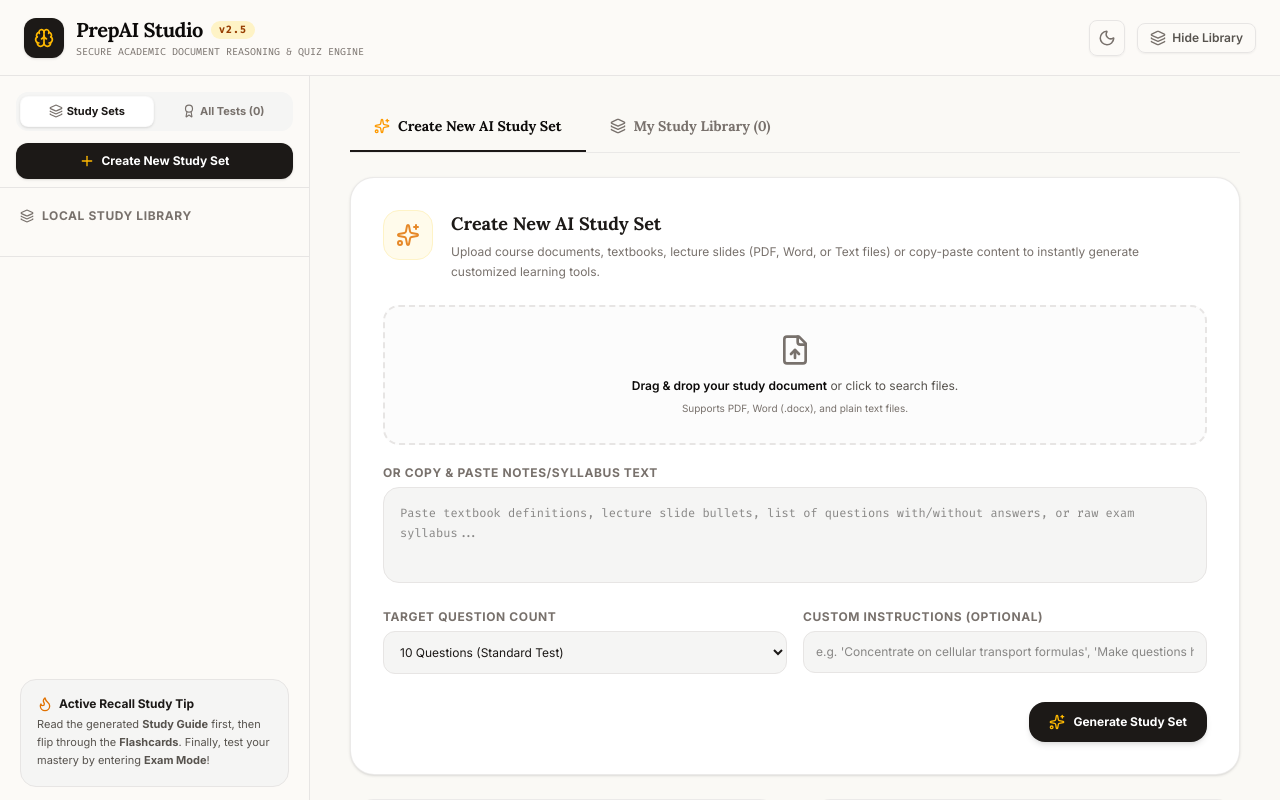
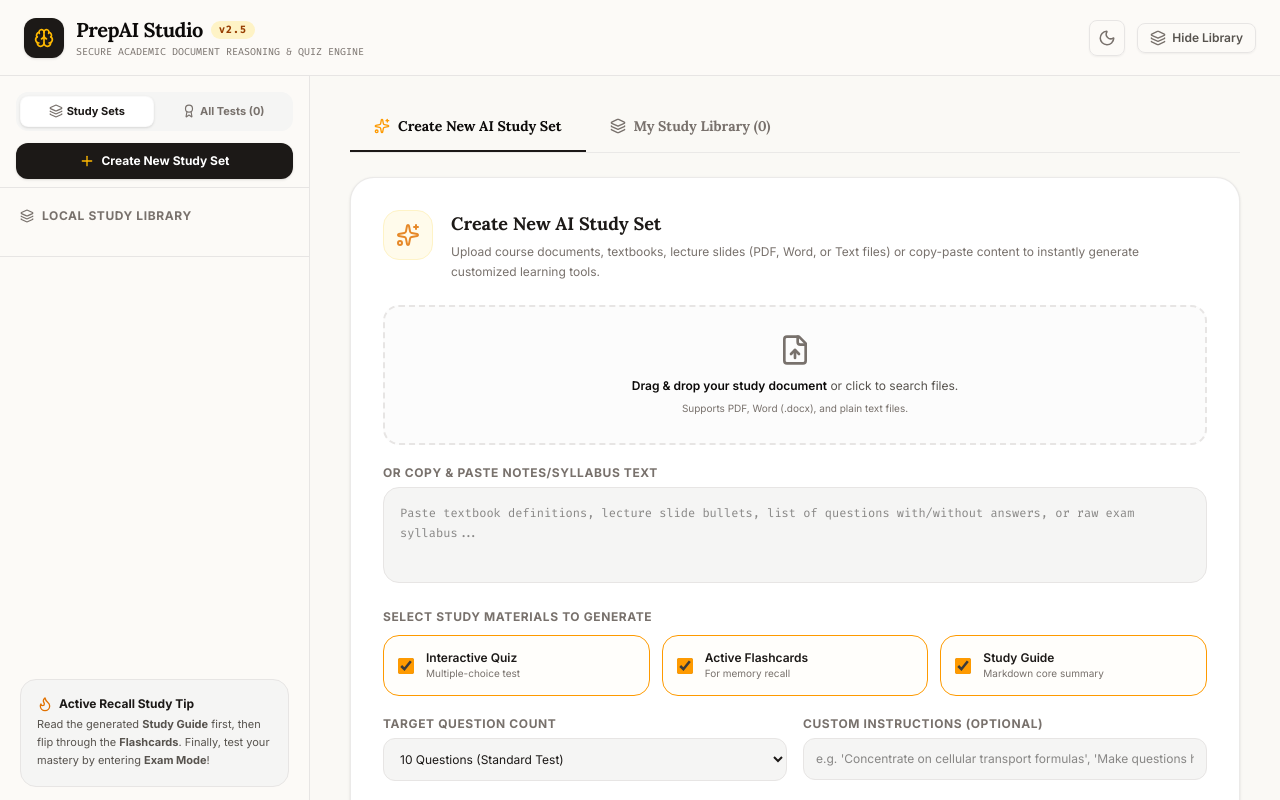
Before and after one commit to MinhFresher/AiQuizGenerator, a React (Vite) app: page / in a window 1280 px wide. Shown: the top 800 px of the page. Built offline with nearby package versions, Linux system fonts and the light colour scheme.

Commit message:
feat: add selective generation options for study materials
Implement UI toggles to allow users to selectively generate quizzes, flashcards, or study guides. Added validation to ensure at least one material type is selected and handled empty state rendering for excluded components.

```diff
--- a/src/App.tsx
+++ b/src/App.tsx
@@ -27,6 +27,11 @@ export default function App() {
   const [customInstructions, setCustomInstructions] = useState('');
   const [generationCount, setGenerationCount] = useState<number | string>(10);
   const [dragActive, setDragActive] = useState(false);
+
+  // Generation Options for performance & cost optimization
+  const [includeQuiz, setIncludeQuiz] = useState(true);
+  const [includeFlashcards, setIncludeFlashcards] = useState(true);
+  const [includeStudyGuide, setIncludeStudyGuide] = useState(true);
 
   // Active Test interface states
   const [testMode, setTestMode] = useState<'practice' | 'exam'>('practice');
@@ -227,6 +232,11 @@ export default function App() {
       return;
     }
 
+    if (!includeQuiz && !includeFlashcards && !includeStudyGuide) {
+      notify('Please select at least one material type to generate (Quiz, Flashcards, or Study Guide).', 'error');
+      return;
+    }
+
     setIsGenerating(true);
     notify('PrepAI is extracting data & generating materials with Gemini...', 'info');
 
@@ -276,7 +286,10 @@ export default function App() {
           generationCount,
           customInstructions: generationCount === 'auto'
             ? `Extract ALL multiple-choice questions found in the file (up to 80), or generate a comprehensive set of 15-40 questions if none are in the file. ${customInstructions}`
-            : `Generate ${generationCount} multiple-choice questions. ${customInstructions}`
+            : `Generate ${generationCount} multiple-choice questions. ${customInstructions}`,
+          includeQuiz,
+          includeFlashcards,
+          includeStudyGuide
         })
       });
 
@@ -326,7 +339,7 @@ export default function App() {
         studyGuide: generatedSet.studyGuide || '# Study Guide\nNo guide was generated.'
       };
 
-      if (cleanSet.questions.length === 0) {
+      if (includeQuiz && cleanSet.questions.length === 0) {
         throw new Error('Gemini failed to extract questions. Please check your uploaded content.');
       }
 
@@ -340,10 +353,16 @@ export default function App() {
       setPastedText('');
       setCustomInstructions('');
 
-      // Focus test tab
-      setActiveTab('test');
+      // Focus first available generated tab
+      if (includeQuiz) {
+        setActiveTab('test');
+      } else if (includeFlashcards) {
+        setActiveTab('flashcards');
+      } else {
+        setActiveTab('guide');
+      }
       resetTestState();
-      notify('Study set created successfully! Complete study guide and test are ready.', 'success');
+      notify('Study set created successfully! Selected study materials are ready.', 'success');
     } catch (error: any) {
       console.error(error);
       notify(`Generation Error: ${error.message}`, 'error');
@@ -910,6 +929,12 @@ export default function App() {
               setCurrentSetId={setCurrentSetId}
               deleteStudySet={deleteStudySet}
               handleExportStudySet={handleExportStudySet}
+              includeQuiz={includeQuiz}
+              setIncludeQuiz={setIncludeQuiz}
+              includeFlashcards={includeFlashcards}
+              setIncludeFlashcards={setIncludeFlashcards}
+              includeStudyGuide={includeStudyGuide}
+              setIncludeStudyGuide={setIncludeStudyGuide}
             />
           )}
         </main>
--- a/src/components/FlashcardTab.tsx
+++ b/src/components/FlashcardTab.tsx
@@ -23,6 +23,18 @@ export const FlashcardTab: React.FC<FlashcardTabProps> = ({
   handlePrevCard,
   handleNextCard,
 }) => {
+  if (!currentSet.flashcards || currentSet.flashcards.length === 0) {
+    return (
+      <div className="text-center py-12 px-6 bg-white border border-stone-200 rounded-3xl max-w-md mx-auto">
+        <Layers className="w-12 h-12 text-amber-500/80 mx-auto mb-4 animate-pulse" />
+        <h3 className="font-serif text-lg font-bold text-stone-800">No Flashcards Generated</h3>
+        <p className="text-xs text-stone-500 mt-2 leading-relaxed">
+          Flashcards were not selected during generation for this study set. You can always include them next time by checking the "Active Flashcards" option!
+        </p>
+      </div>
+    );
+  }
+
   const currentCard = currentSet.flashcards[flashcardIndex];
 
   return (
--- a/src/components/GuideTab.tsx
+++ b/src/components/GuideTab.tsx
@@ -14,6 +14,22 @@ export const GuideTab: React.FC<GuideTabProps> = ({
   copyStudyGuide,
   downloadStudyGuide,
 }) => {
+  const hasGuide = currentSet.studyGuide &&
+                   currentSet.studyGuide.trim().length > 0 &&
+                   !currentSet.studyGuide.includes('No guide was generated.');
+
+  if (!hasGuide) {
+    return (
+      <div className="text-center py-12 px-6 bg-white border border-stone-200 rounded-3xl max-w-md mx-auto">
+        <Download className="w-12 h-12 text-amber-500/80 mx-auto mb-4 animate-pulse" />
+        <h3 className="font-serif text-lg font-bold text-stone-800">No Study Guide Generated</h3>
+        <p className="text-xs text-stone-500 mt-2 leading-relaxed">
+          The study guide was not selected during generation for this study set. You can always include it next time by checking the "Study Guide" option!
+        </p>
+      </div>
+    );
+  }
+
   return (
     <div className="bg-white border border-stone-200/80 rounded-3xl p-6 md:p-8 shadow-sm space-y-6">
       {/* Share / Export tools */}
--- a/src/components/TestTab.tsx
+++ b/src/components/TestTab.tsx
@@ -61,6 +61,18 @@ export const TestTab: React.FC<TestTabProps> = ({
     }, 200);
     return () => clearTimeout(timer);
   }, [currentQuestionIndex]);
+
+  if (!currentSet.questions || currentSet.questions.length === 0) {
+    return (
+      <div className="text-center py-12 px-6 bg-white border border-stone-200 rounded-3xl max-w-md mx-auto">
+        <Award className="w-12 h-12 text-amber-500/80 mx-auto mb-4 animate-pulse" />
+        <h3 className="font-serif text-lg font-bold text-stone-800">No Interactive Quiz Generated</h3>
+        <p className="text-xs text-stone-500 mt-2 leading-relaxed">
+          The quiz was not selected during generation for this study set. You can always include it next time by checking the "Interactive Quiz" option!
+        </p>
+      </div>
+    );
+  }
 
   if (!testStarted) {
     return (
--- a/src/components/Uploader.tsx
+++ b/src/components/Uploader.tsx
@@ -34,6 +34,12 @@ interface UploaderProps {
   setCurrentSetId: (id: string | null) => void;
   deleteStudySet: (id: string) => void;
   handleExportStudySet: (set: StudySet) => void;
+  includeQuiz: boolean;
+  setIncludeQuiz: (val: boolean) => void;
+  includeFlashcards: boolean;
+  setIncludeFlashcards: (val: boolean) => void;
+  includeStudyGuide: boolean;
+  setIncludeStudyGuide: (val: boolean) => void;
 }
 
 export const Uploader: React.FC<UploaderProps> = ({
@@ -56,6 +62,12 @@ export const Uploader: React.FC<UploaderProps> = ({
   setCurrentSetId,
   deleteStudySet,
   handleExportStudySet,
+  includeQuiz,
+  setIncludeQuiz,
+  includeFlashcards,
+  setIncludeFlashcards,
+  includeStudyGuide,
+  setIncludeStudyGuide,
 }) => {
   const [activeDashboardTab, setActiveDashboardTab] = useState<'create' | 'library'>('create');
 
@@ -158,19 +170,79 @@ export const Uploader: React.FC<UploaderProps> = ({
                 </div>
               )}
 
+              {/* Materials to Generate (Selective Toggles) */}
+              <div className="space-y-2.5">
+                <label className="block text-xs font-bold uppercase tracking-wider text-stone-500">
+                  Select Study Materials to Generate
+                </label>
+                <div className="grid grid-cols-1 sm:grid-cols-3 gap-3">
+                  <label className={`flex items-center gap-3 p-3.5 rounded-2xl border transition-all cursor-pointer ${
+                    includeQuiz
+                      ? 'border-amber-500 bg-amber-50/20 text-stone-900 font-semibold'
+                      : 'border-stone-200 bg-stone-50/50 hover:bg-stone-50 text-stone-500'
+                  }`}>
+                    <input
+                      type="checkbox"
+                      checked={includeQuiz}
+                      onChange={(e) => setIncludeQuiz(e.target.checked)}
+                      className="accent-amber-500 w-4 h-4 cursor-pointer"
+                    />
+                    <div className="flex flex-col">
+                      <span className="text-xs text-stone-900">Interactive Quiz</span>
+                      <span className="text-[10px] text-stone-400 font-normal">Multiple-choice test</span>
+                    </div>
+                  </label>
+
+                  <label className={`flex items-center gap-3 p-3.5 rounded-2xl border transition-all cursor-pointer ${
+                    includeFlashcards
+                      ? 'border-amber-500 bg-amber-50/20 text-stone-900 font-semibold'
+                      : 'border-stone-200 bg-stone-50/50 hover:bg-stone-50 text-stone-500'
+                  }`}>
+                    <input
+                      type="checkbox"
+                      checked={includeFlashcards}
+                      onChange={(e) => setIncludeFlashcards(e.target.checked)}
+                      className="accent-amber-500 w-4 h-4 cursor-pointer"
+                    />
+                    <div className="flex flex-col">
+                      <span className="text-xs text-stone-900">Active Flashcards</span>
+                      <span className="text-[10px] text-stone-400 font-normal">For memory recall</span>
+                    </div>
+                  </label>
+
+                  <label className={`flex items-center gap-3 p-3.5 rounded-2xl border transition-all cursor-pointer ${
+                    includeStudyGuide
+                      ? 'border-amber-500 bg-amber-50/20 text-stone-900 font-semibold'
+                      : 'border-stone-200 bg-stone-50/50 hover:bg-stone-50 text-stone-500'
+                  }`}>
+                    <input
+                      type="checkbox"
+                      checked={includeStudyGuide}
+                      onChange={(e) => setIncludeStudyGuide(e.target.checked)}
+                      className="accent-amber-500 w-4 h-4 cursor-pointer"
+                    />
+                    <div className="flex flex-col">
+                      <span className="text-xs text-stone-900">Study Guide</span>
+                      <span className="text-[10px] text-stone-400 font-normal">Markdown core summary</span>
+                    </div>
+                  </label>
+                </div>
+              </div>
+
               {/* Settings Grid */}
               <div className="grid grid-cols-1 sm:grid-cols-2 gap-4">
-                <div>
+                <div className={includeQuiz ? "" : "opacity-40 pointer-events-none"}>
                   <label className="block text-xs font-bold uppercase tracking-wider text-stone-500 mb-1.5">
                     Target Question Count
                   </label>
                   <select
+                    disabled={!includeQuiz}
                     value={generationCount}
                     onChange={(e) => {
                       const val = e.target.value;
                       setGenerationCount(val === 'auto' ? 'auto' : parseInt(val, 10));
                     }}
-                    className="w-full text-xs p-3 bg-stone-50 border border-stone-200 rounded-xl outline-none focus:border-stone-400"
+                    className="w-full text-xs p-3 bg-stone-50 border border-stone-200 rounded-xl outline-none focus:border-stone-400 disabled:bg-stone-100"
                   >
                     <option value="auto">✨ Extract All Questions from File (Automatic / No Limit)</option>
                     <option value={5}>5 Questions (Short Quiz)</option>
```
Also changed, not shown: server.ts (+36 -11 lines).
